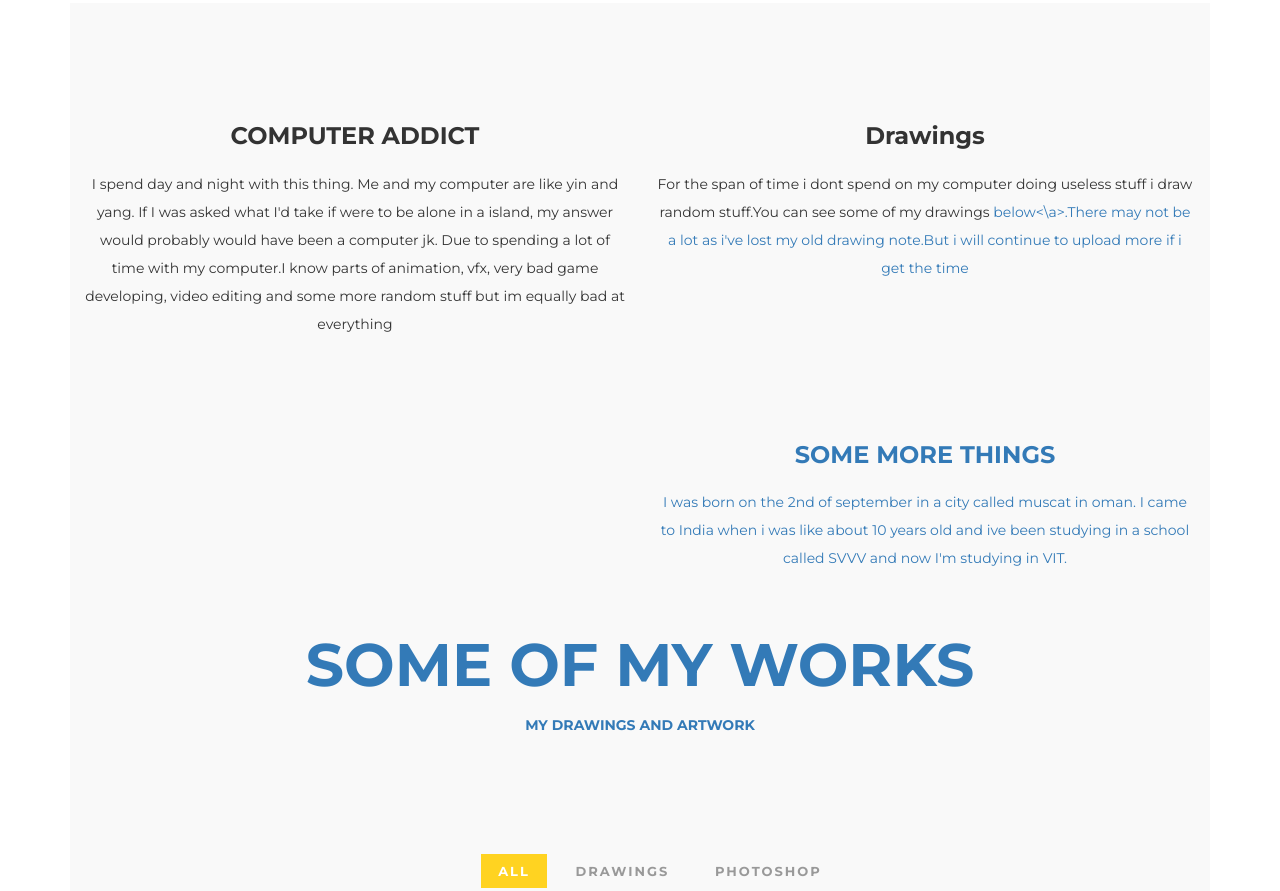
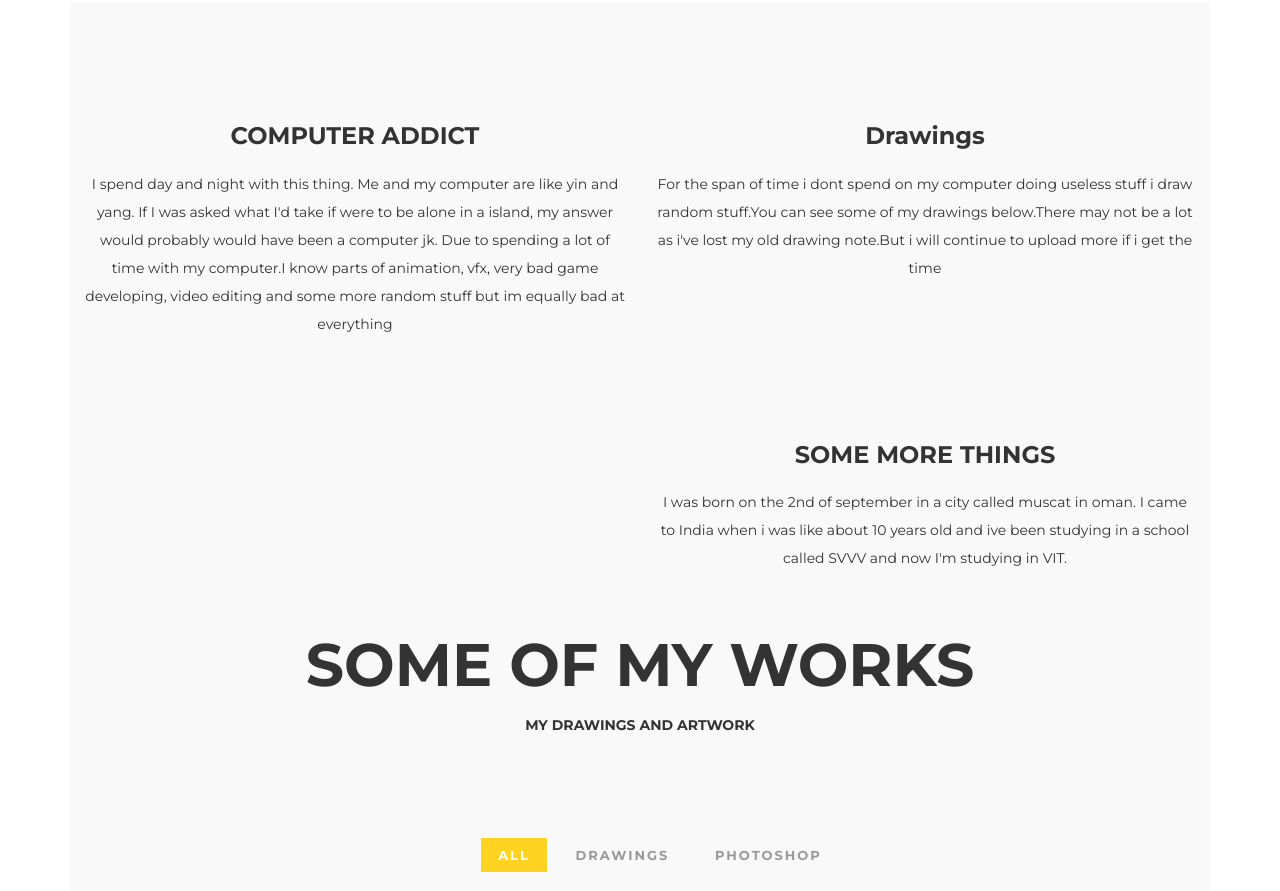
Before and after one commit to Atmaclon/Atmaclon.github.io, a plain HTML site: page index.html in a window 1280 px wide. Shown: the part 1088-1979 px from the top of the page. Drawn offline with Linux system fonts and the light colour scheme.

Commit message:
Update index.html

```diff
--- a/index.html
+++ b/index.html
@@ -60,7 +60,7 @@
 				</div>
 				<div class="col-md-6 col-sm-6 wow fadeInUp" data-wow-delay="0.9s">
 				<h3>Drawings</h3>
-				<p>For the span of time i dont spend on my computer doing useless stuff i draw random stuff.You can see some of my drawings <a href=#portfolio>below<\a>.There may not be a lot as i've lost my old drawing note.But i will continue to upload more if i get the time</p>
+				<p>For the span of time i dont spend on my computer doing useless stuff i draw random stuff.You can see some of my drawings below.There may not be a lot as i've lost my old drawing note.But i will continue to upload more if i get the time</p>
 				</div>
 				<div class="col-md-6 col-sm-6 wow fadeInUp" data-wow-delay="0.9s">
 				<h3>SOME MORE THINGS</h3>
```
